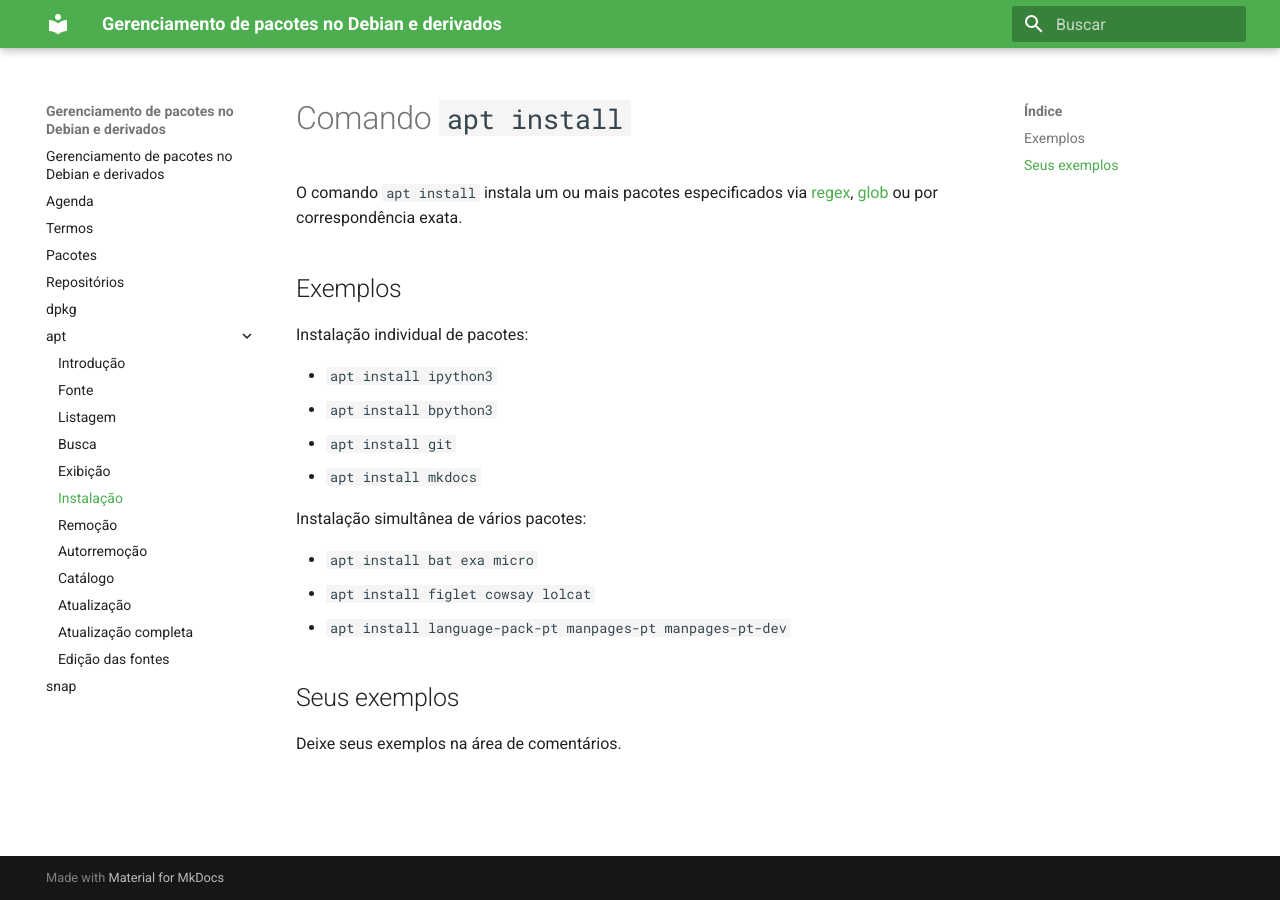
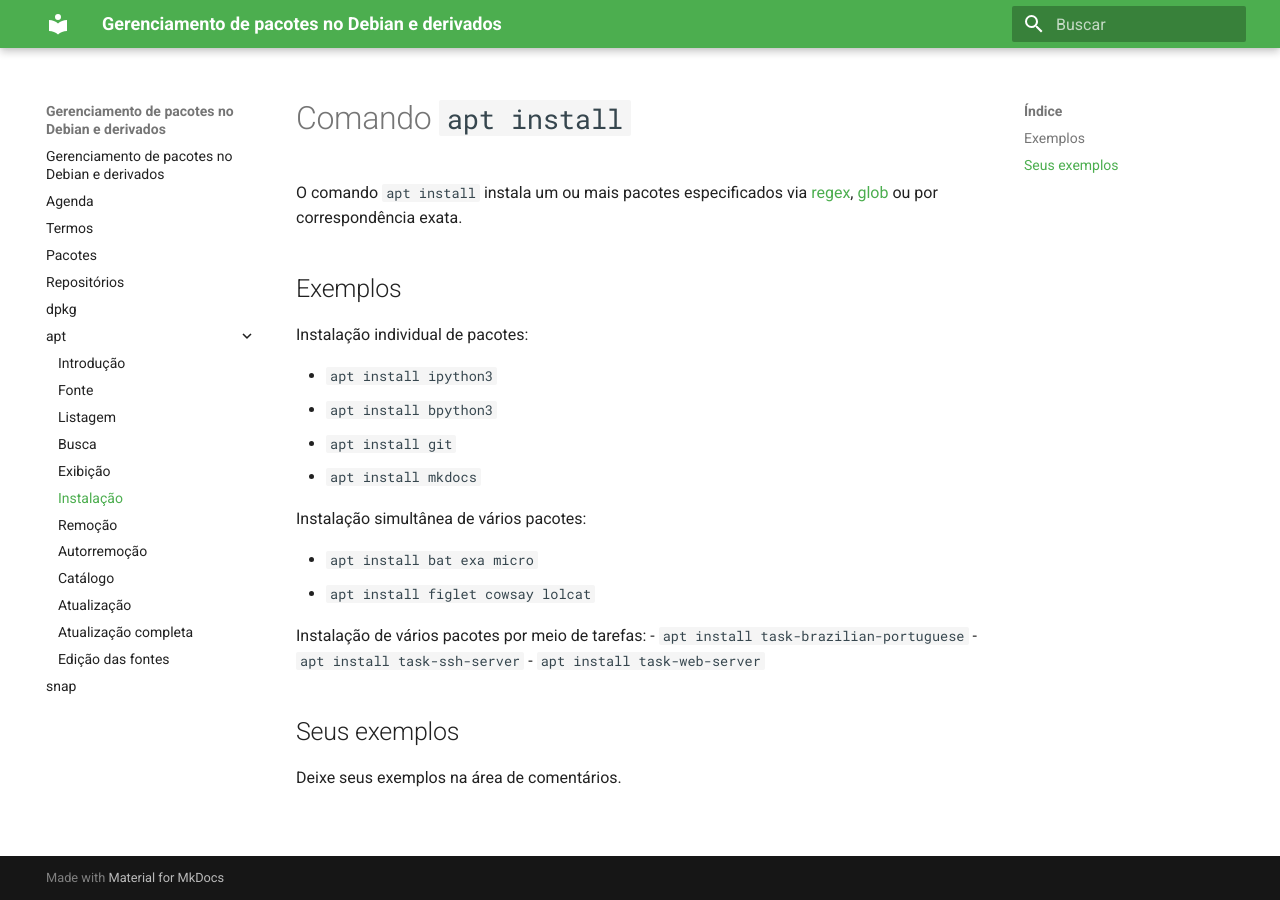
Before and after one commit to portif/apt, an MkDocs documentation site: the page built from docs/apt/install.md, in a window 1280 px wide. Built offline with MkDocs 1.6.1 and Material for MkDocs 9.7.7, drawn with Linux system fonts in a browser that asks for light colours.

Commit message:
doc: Adição de novos exemplos de instalação

```diff
--- a/docs/apt/install.md
+++ b/docs/apt/install.md
@@ -16,7 +16,11 @@ Instalação simultânea de vários pacotes:
 
 - `apt install bat exa micro`
 - `apt install figlet cowsay lolcat`
-- `apt install language-pack-pt manpages-pt manpages-pt-dev`
+
+Instalação de vários pacotes por meio de tarefas:
+- `apt install task-brazilian-portuguese`
+- `apt install task-ssh-server`
+- `apt install task-web-server`
 
 ## Seus exemplos
 
```
Also changed, not shown: docs/agenda.md (+6 -5 lines), 2 other files.
